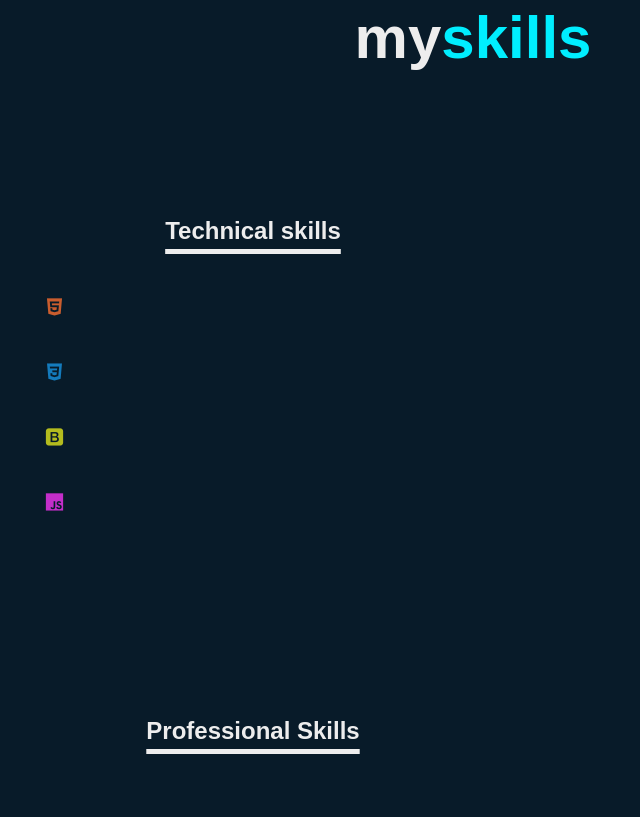
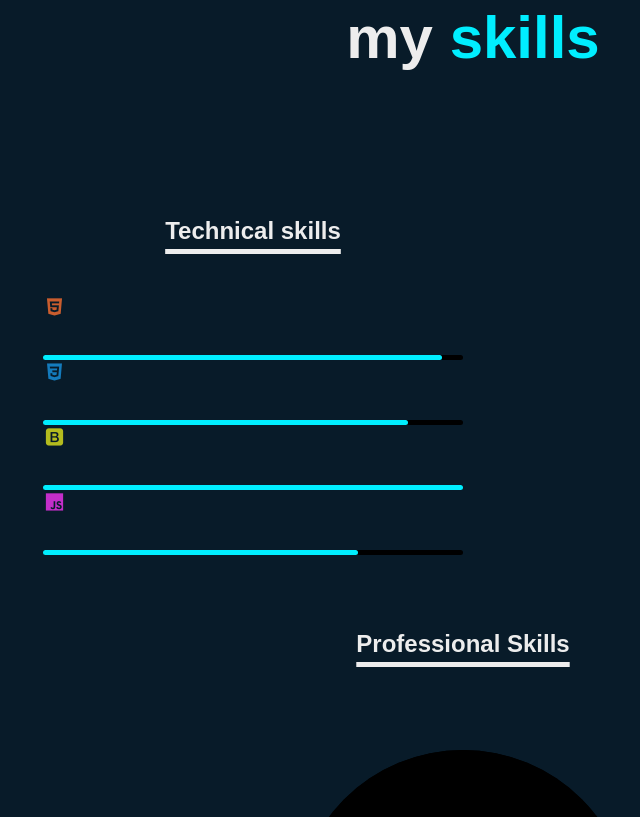
Before and after one commit to paulfalola/second-portfolio, a plain HTML site: page index.html in a window 1280 px wide. Shown: the part 2727-3544 px from the top of the page, without its empty margins (167-807 px from the left). Drawn offline with nearby package versions, Linux system fonts and the light colour scheme.

Commit message:
recent work

```diff
--- a/index.html
+++ b/index.html
@@ -40,7 +40,7 @@
     <a href="#" style="--1:10"><i class='bx bxl-tiktok'></i></a>
    </div>
    <a href="#" class="btn-box">More About Me</a>
-    </div>
+
 
   <span class="home-imgHover"></span>
   </section>
@@ -90,7 +90,8 @@
     </div>
   </div>
 </section>
-<h1 class="sub-title">my<span>skills</span></h1>
+
+<h1 class="sub-title">my <span>skills</span></h1>
 
 <section>
 
@@ -116,6 +117,7 @@
         <span></span>
       </div>
     </div>
+
     <div class="bar"><i style="color: #b4bc1e" class='bx bxl-bootstrap'></i>
       <div class="info">
         <span>Bootstrap</span>
@@ -124,6 +126,7 @@
         <span></span>
       </div>
     </div>
+
     <div class="bar"><i style="color: #c32ec9" class='bx bxl-javascript'></i>
       <div class="info">
         <span>Javascript</span>
@@ -131,11 +134,10 @@
       <div class="progress-line javascript">
         <span></span>
       </div>
-    </div>
-  </div>
-  </div>
+      </div>
   <div class="container1">
     <h1 class="heading1">Professional Skills</h1>
+
     <div class="radial-bars">
 
       <svg x="0px" y="0px" viewbox="0 0 200 200">
@@ -145,6 +147,7 @@
       <div class="percentage">90%</div>
       <div class="text">creativity</div>
     </div>
+
   <div class="radial-bars">
 
       <svg x="0px" y="0px" viewbox="0 0 200 200">
@@ -154,6 +157,7 @@
       <div class="percentage">65%</div>
       <div class="text">communication</div>
     </div>
+
   <div class="radial-bars">
 
       <svg x="0px" y="0px" viewbox="0 0 200 200">
@@ -163,9 +167,9 @@
       <div class="percentage">75%</div>
       <div class="text">problem solving</div>
     </div>
+
   <div class="radial-bars">
-
-      <svg x="0px" y="0px" viewbox="0 0 200 200">
+        <svg x="0px" y="0px" viewbox="0 0 200 200">
         <circle class="progress-bar" cx="100" cy="100" r="80"></circle>
         <circle class="path path-1" cx="100" cy="100" r="80"></circle>
       </svg>
@@ -173,8 +177,10 @@
       <div class="text">team work</div>
     </div>
   </div>
+  </div>
+  </div>
 </section>
 
-  <script src="main.js"></script>
+  <script src="script.js"></script>
 </body>
 </html>
--- a/style.css
+++ b/style.css
@@ -172,11 +172,7 @@ padding-left: 12px;
     line-height: 1.7;
     margin: 15px 0 30px;
 }
-.about-text h2{
-    color: #081b29;
-}
 .about-text p{
-    color: green;
     font-size: 25px;
     line-height: 1.4;
     margin-bottom: 4rem;
@@ -261,6 +257,7 @@ section{
     display: flex;
     flex-wrap: wrap;
 }
+
 .container1{
  width: 600px;
  height: 500px;
@@ -283,7 +280,7 @@ margin-top: 40px 0;
 .Technical-bars .bar:first-child{
     margin-top: 0;
 }
-.Technical-bars .bar:last-child{
+.Technical-bars .bar:last-child {
     margin-bottom: 0;
 }
 .Technical-bars .bar .info{
@@ -295,13 +292,13 @@ margin-top: 40px 0;
     animation: showText 0.5s 1s linear forwards;
     opacity: 0;
 }
-.Technical-bars .bar .progress-line {
+.Technical-bars .bar .progress-line{
     position: relative;
     border-radius: 10px;
     width: 100%;
     height: 5px;
     background-color: #000000;
-    animation: animate 1s cubic-bezier(1,0,0,5,1) forwards;
+    animation: animate 1s cubic-bezier(1,0,0.5,1) forwards;
     transform: scaleX(0);
     transform-origin: left;
 }
@@ -315,31 +312,22 @@ margin-top: 40px 0;
     background-color: #0ef;
     position: absolute;
     border-radius: 10px;
-    animation: animate 1s 1s cubic-bezier(1,0,0,5,1)forwards;
+    animation: animate 1s 1s cubic-bezier(1,0,0.5,1) forwards;
     transform: scaleX(0);
     transform-origin: left;
 }
 .progress-line.html span{
-    width: 90%;
+    width: 95%;
 }
-.progress-line.css span{
-    width: 65%;
+.progress-line.css span {
+    width: 87%;
 }
 .progress-line.bootstrap span {
+    width: 100%;
+}
+.progress-line.javascript span {
     width: 75%;
 }
-.progress-line.javascript span {
-    width: 85%;
-}
-
-
-
-
-
-
-
-
-
 
 
 
```
Lines whose indentation alone changed are shown as unchanged.
